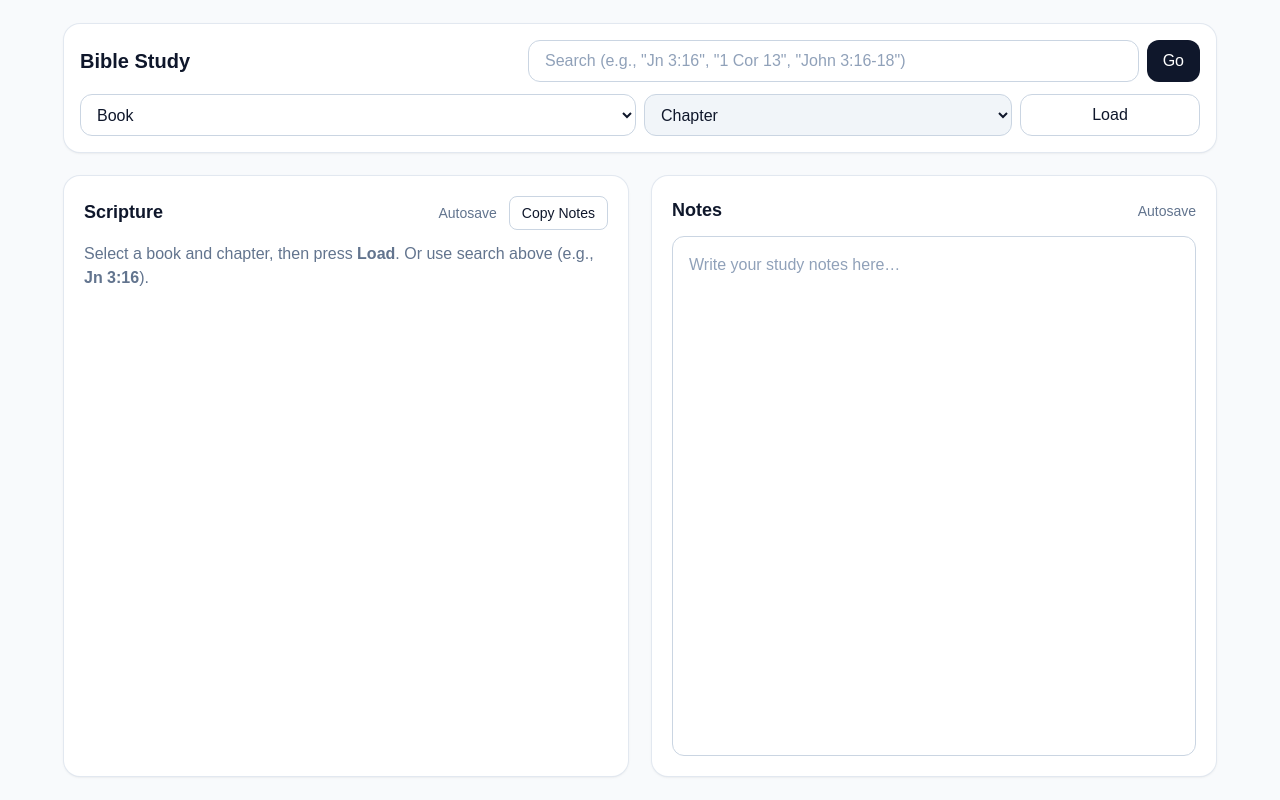
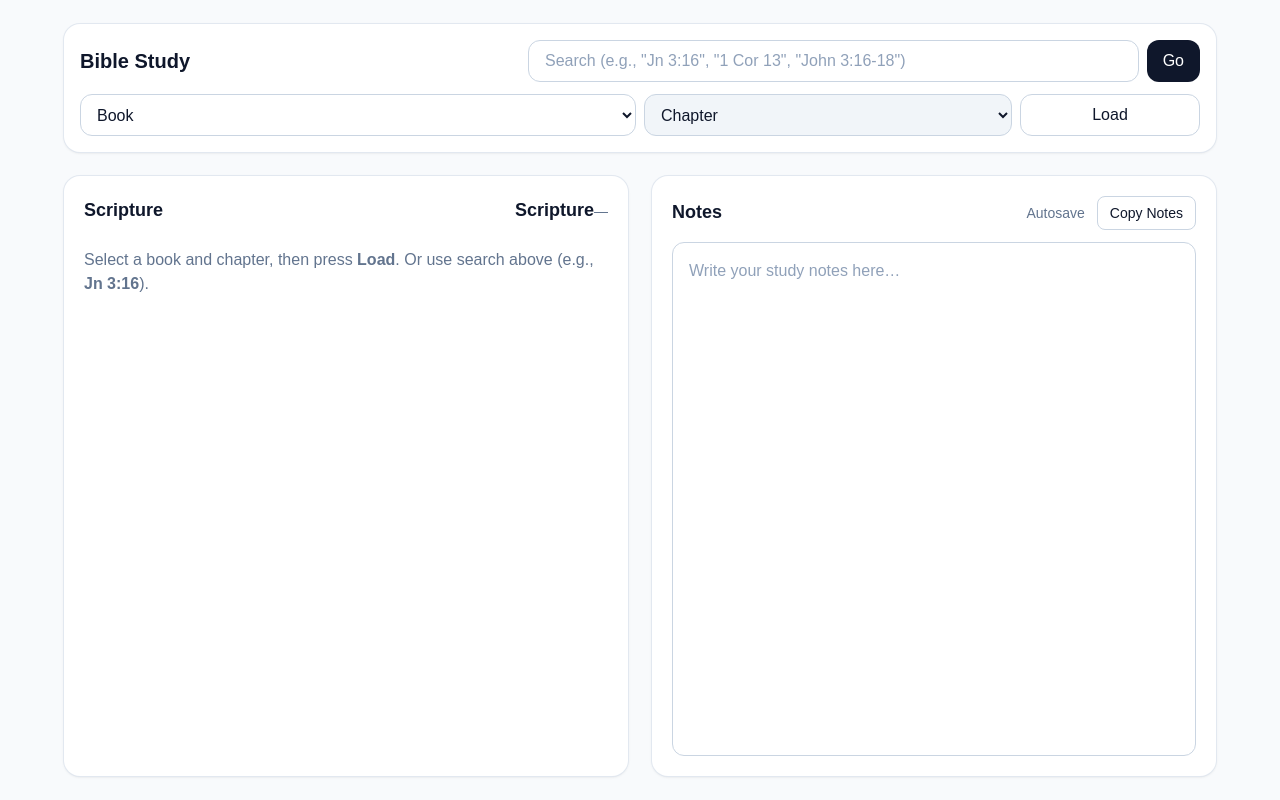
Before and after one commit to philhadley3/bible-study-app, a Next.js app in the folder frontend/: page / in a window 1280 px wide. Built offline with nearby package versions, Linux system fonts and the light colour scheme.

Commit message:
Move copy notes button to notes card

```diff
--- a/frontend/app/page.tsx
+++ b/frontend/app/page.tsx
@@ -480,16 +480,11 @@ export default function Home() {
           <div className="rounded-2xl bg-white p-5 shadow-sm ring-1 ring-slate-200 flex flex-col h-full min-h-0">
             <div className="mb-3 flex items-baseline justify-between">
               <h2 className="text-lg font-semibold text-slate-900">Scripture</h2>
-<div className="flex items-center gap-3">
-  <span className="text-sm text-slate-500">Autosave</span>
-  <button
-    type="button"
-    onClick={copyNotes}
-    className="rounded-lg border border-slate-300 bg-white px-3 py-1.5 text-sm text-slate-900 hover:bg-slate-50"
-  >
-    Copy Notes
-  </button>
+<div className="mb-3 flex items-baseline justify-between">
+  <h2 className="text-lg font-semibold text-slate-900">Scripture</h2>
+  <span className="text-sm text-slate-500">{scripture?.translation ?? "—"}</span>
 </div>
+
             </div>
 
             {!scripture ? (
@@ -541,9 +536,20 @@ export default function Home() {
 
           <div className="rounded-2xl bg-white p-5 shadow-sm ring-1 ring-slate-200 flex flex-col h-full min-h-0">
             <div className="mb-3 flex items-baseline justify-between">
-              <h2 className="text-lg font-semibold text-slate-900">Notes</h2>
-              <span className="text-sm text-slate-500">Autosave</span>
-            </div>
+  <h2 className="text-lg font-semibold text-slate-900">Notes</h2>
+
+  <div className="flex items-center gap-3">
+    <span className="text-sm text-slate-500">Autosave</span>
+    <button
+      type="button"
+      onClick={copyNotes}
+      className="rounded-lg border border-slate-300 bg-white px-3 py-1.5 text-sm text-slate-900 hover:bg-slate-50"
+    >
+      Copy Notes
+    </button>
+  </div>
+</div>
+
 
             <textarea
               ref={notesRef}
```
